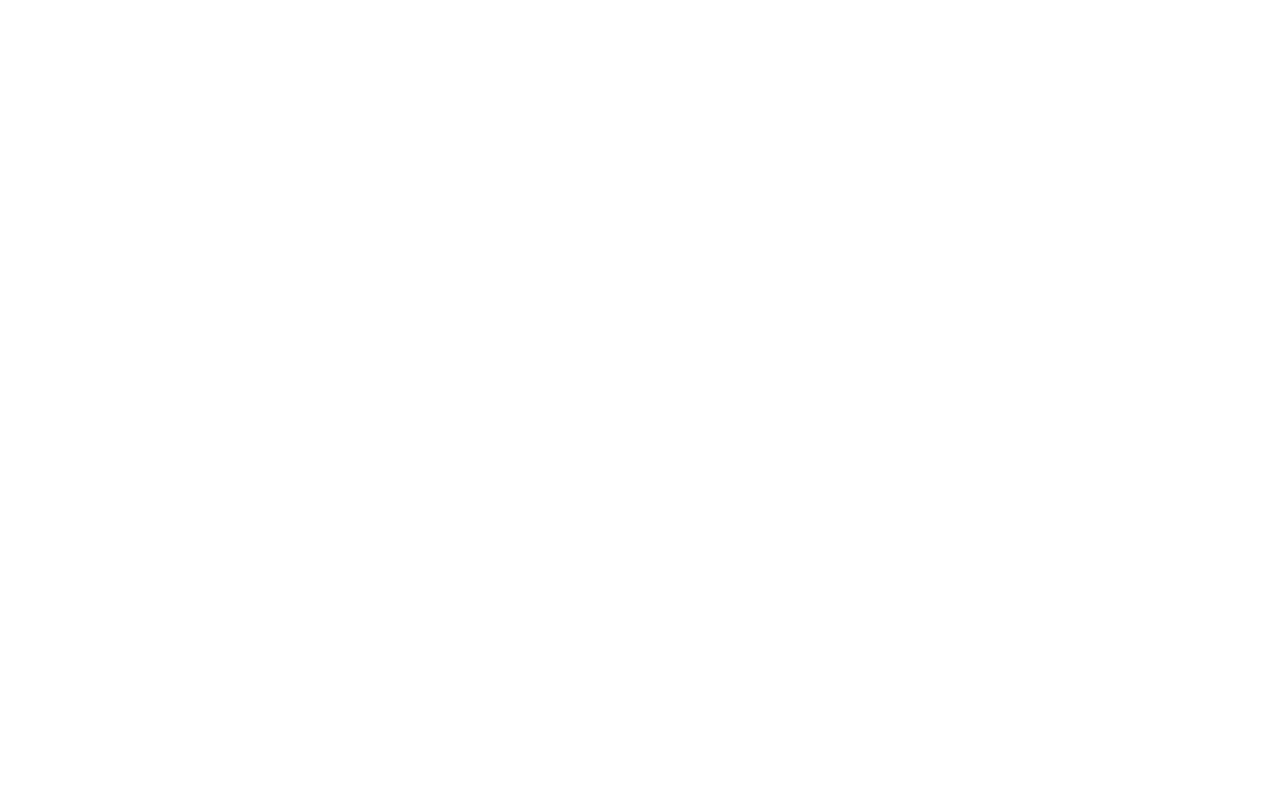
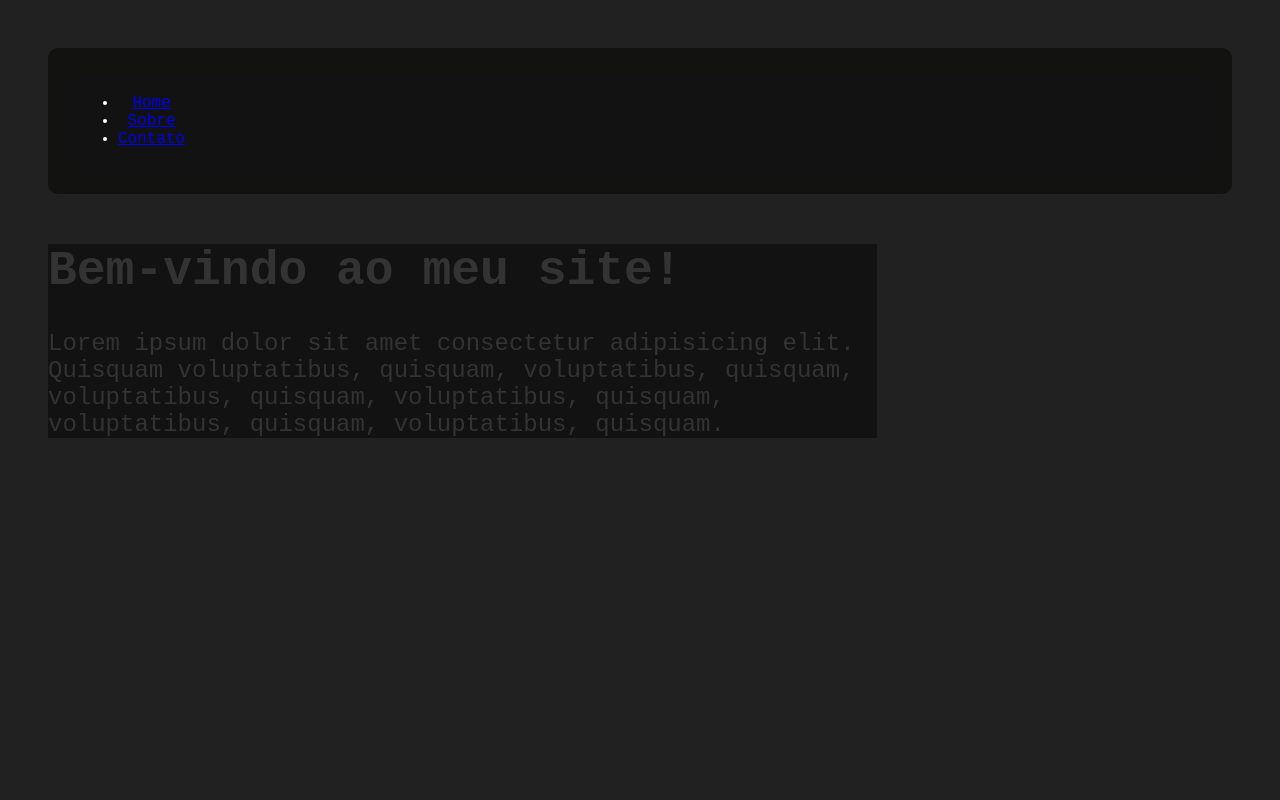
Before and after one commit to jhonattanVenturini/ProgramacaoWeb_01_2025, a PHP site: page /HTML/Aula04/atv.html in a window 1280 px wide. Before the commit the page is empty. Run offline with PHP 8.4, Linux system fonts and the light colour scheme.

Commit message:
aula04-teste

```diff
--- a/CSS/aula04.css
+++ b/CSS/aula04.css
@@ -1,24 +1,32 @@
 body {
+  font-family: "Courier New", Courier, monospace;
+  font-size: 16px;
+  padding: 40px;
+  background-color: #212121;
+  color: #fff;
+}
+header{
+  background-color: #121211;
+  color: #fff;
+  padding: 20px;
+  text-align: center;
+  border-radius: 10px;
+}
+nav{
   background-color: #121212;
   color: #fff;
-  padding: 20px 20px 20px 20px;
-  border: #fff;
+  padding: 10px;
+  text-align: center;
+  border-radius: 10px;
+  display: flex;;
 }
-
-ul {
-  display: flex;
-  align-items: center;
+.inicio {
   padding: 20px;
-  gap: 50px;
-  background-color: #fff;
   border-radius: 15px;
-  width: 30%;
-  color: #121212;
 }
-li{
-    background-color: #121212;
-    color: #fff;
-    padding: 20px;
-    border-radius: 13px;
-    text-transform: none;
+.inicio2 {
+  color: #333;
+  font-size: 24px;
+  background-color: #121212;
+  width: 70%;
 }
--- a/HTML/Aula04/atv.html
+++ b/HTML/Aula04/atv.html
@@ -0,0 +1,34 @@
+<!DOCTYPE html>
+<html lang="pt-br">
+  <head>
+    <meta charset="UTF-8" />
+    <meta name="viewport" content="width=device-width, initial-scale=1.0" />
+    <link rel="stylesheet" href="/CSS/aula04.css" />
+    <title>teste</title>
+  </head>
+  <!-- começo site -->
+  <body>
+    <header>
+      <nav>
+        <ul>
+          <li><a href="#">Home</a></li>
+          <li><a href="#">Sobre</a></li>
+          <li><a href="#">Contato</a></li>
+        </ul>
+      </nav>
+    </header>
+    <main>
+      <selection class="inicio">
+        <div class="inicio2">
+          <h1>Bem-vindo ao meu site!</h1>
+          <p>
+            Lorem ipsum dolor sit amet consectetur adipisicing elit. Quisquam
+            voluptatibus, quisquam, voluptatibus, quisquam, voluptatibus,
+            quisquam, voluptatibus, quisquam, voluptatibus, quisquam,
+            voluptatibus, quisquam.
+          </p>
+        </div>
+      </selection>
+    </main>
+  </body>
+</html>
```
Also changed, not shown: index.html (added).
